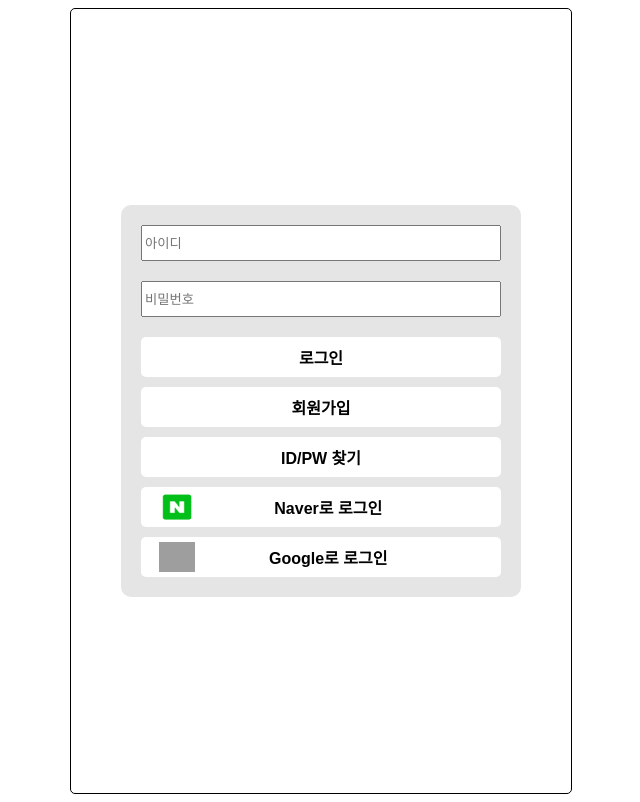
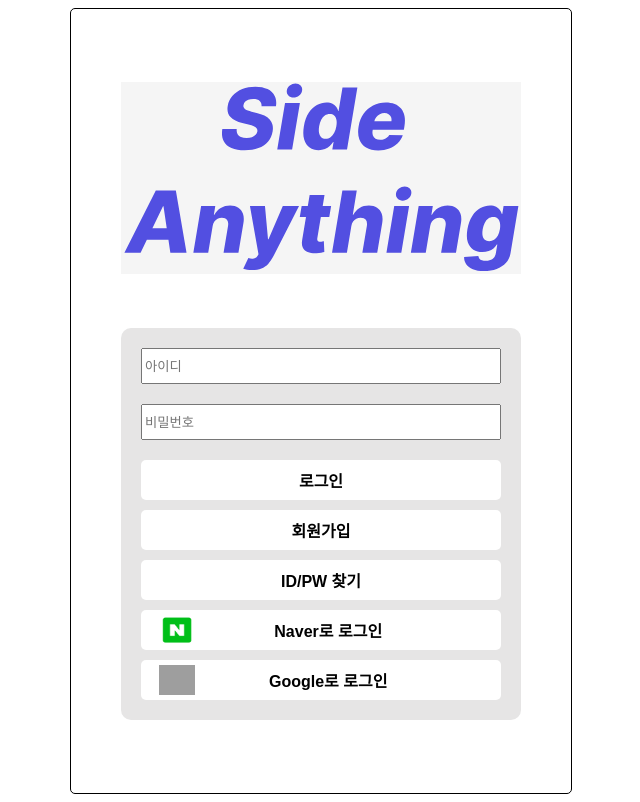
Before and after one commit to dlwlsgur0909/2024-side-anything-front, a Vue app: page /login in a window 1280 px wide. Shown: the whole page, without its empty margins (319-959 px from the left). Built offline with nearby package versions, Linux system fonts and the light colour scheme; grey boxes are pictures that could not be loaded.

Commit message:
feat: 메인 로고 추가

```diff
--- a/src/views/LoginView.vue
+++ b/src/views/LoginView.vue
@@ -133,6 +133,10 @@ const buttonConfig = {
 <template>
   <div class="main-container">
 
+    <div class="logo-section">
+      <img class="main-logo" src="../assets/side-anything.svg" alt="logo">
+    </div>
+
     <div class="login-container" v-if="isVerified">
       <div class="id-section">
         <input class="id-input-box" type="text" placeholder="아이디" v-model="username">
@@ -187,6 +191,9 @@ const buttonConfig = {
 <style scoped>
 
 .main-container {
+  display: flex;
+  flex-direction: column;
+  justify-content: center;
   width: 80%;
   padding: 5%;
 }
@@ -195,7 +202,6 @@ const buttonConfig = {
   display: flex;
   flex-direction: column;
   gap: 20px;
-  width: 100%;
   padding: 20px;
   background: #e6e5e5;
   border-radius: 10px;
@@ -220,4 +226,12 @@ const buttonConfig = {
   /* border: 1px solid red; */
 }
 
+.logo-section {
+  padding-bottom: 50px;
+}
+
+.main-logo {
+  width: 100%;
+}
+
 </style>
```
Also changed, not shown: src/assets/side-anything.svg (added).
